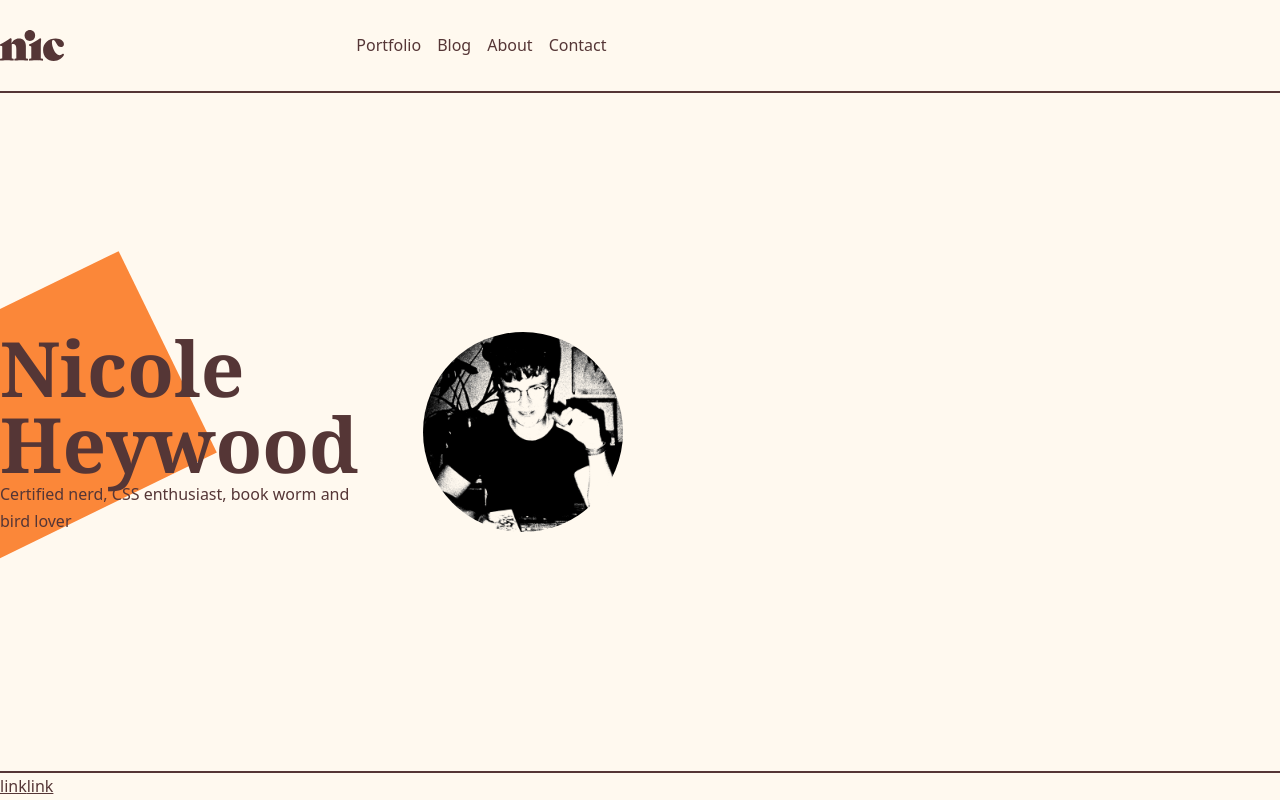
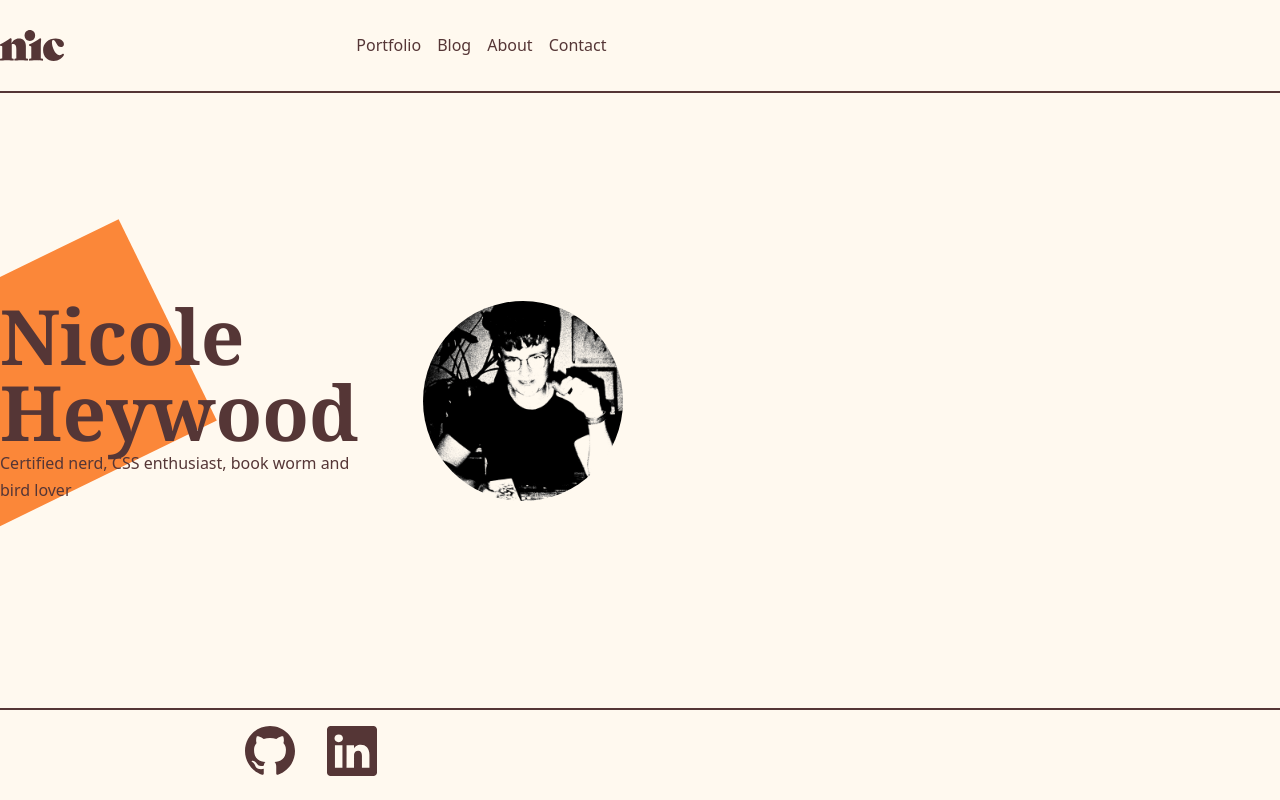
Before and after one commit to heyheynic/website-2024, an Astro site: page / in a window 1280 px wide. Built offline with nearby package versions, Linux system fonts and the light colour scheme; Astro itself is replaced by a stand-in of ours.

Commit message:
footer icons

```diff
--- a/src/components/Footer.astro
+++ b/src/components/Footer.astro
@@ -1,15 +1,24 @@
+---
+import GithubIcon from "../components/GithubIcon.astro";
+import LinkedinIcon from "../components/LinkedinIcon.astro";
 ---
 
----
+<section class="footer">
+  <a href="/"> <GithubIcon /></a>
 
-<footer>
-  <a href="/">link</a>
-  <a href="/">link</a>
-</footer>
+  <a href="/"> <LinkedinIcon /></a>
+</section>
 
 <style>
-  footer {
+  .footer {
     display: flex;
+    justify-content: center;
+    gap: 2rem;
+    padding: 1rem 3rem;
+    svg{
+width: ;
+    }
+  }
 
-  }
+
 </style>
--- /dev/null
+++ b/src/components/GithubIcon.astro
@@ -0,0 +1 @@
+<svg xmlns="http://www.w3.org/2000/svg" width="50" height="50" fill="currentColor" viewBox="0 0 24 24"><path d="M12 0c-6.626 0-12 5.373-12 12 0 5.302 3.438 9.8 8.207 11.387.599.111.793-.261.793-.577v-2.234c-3.338.726-4.033-1.416-4.033-1.416-.546-1.387-1.333-1.756-1.333-1.756-1.089-.745.083-.729.083-.729 1.205.084 1.839 1.237 1.839 1.237 1.07 1.834 2.807 1.304 3.492.997.107-.775.418-1.305.762-1.604-2.665-.305-5.467-1.334-5.467-5.931 0-1.311.469-2.381 1.236-3.221-.124-.303-.535-1.524.117-3.176 0 0 1.008-.322 3.301 1.23.957-.266 1.983-.399 3.003-.404 1.02.005 2.047.138 3.006.404 2.291-1.552 3.297-1.23 3.297-1.23.653 1.653.242 2.874.118 3.176.77.84 1.235 1.911 1.235 3.221 0 4.609-2.807 5.624-5.479 5.921.43.372.823 1.102.823 2.222v3.293c0 .319.192.694.801.576 4.765-1.589 8.199-6.086 8.199-11.386 0-6.627-5.373-12-12-12z"/></svg>
--- /dev/null
+++ b/src/components/LinkedinIcon.astro
@@ -0,0 +1,3 @@
+<svg xmlns="http://www.w3.org/2000/svg" width="50" height="50" fill="currentColor" class="bi bi-linkedin" viewBox="0 0 16 16">
+  <path d="M0 1.146C0 .513.526 0 1.175 0h13.65C15.474 0 16 .513 16 1.146v13.708c0 .633-.526 1.146-1.175 1.146H1.175C.526 16 0 15.487 0 14.854zm4.943 12.248V6.169H2.542v7.225zm-1.2-8.212c.837 0 1.358-.554 1.358-1.248-.015-.709-.52-1.248-1.342-1.248S2.4 3.226 2.4 3.934c0 .694.521 1.248 1.327 1.248zm4.908 8.212V9.359c0-.216.016-.432.08-.586.173-.431.568-.878 1.232-.878.869 0 1.216.662 1.216 1.634v3.865h2.401V9.25c0-2.22-1.184-3.252-2.764-3.252-1.274 0-1.845.7-2.165 1.193v.025h-.016l.016-.025V6.169h-2.4c.03.678 0 7.225 0 7.225z"/>
+</svg>
```
